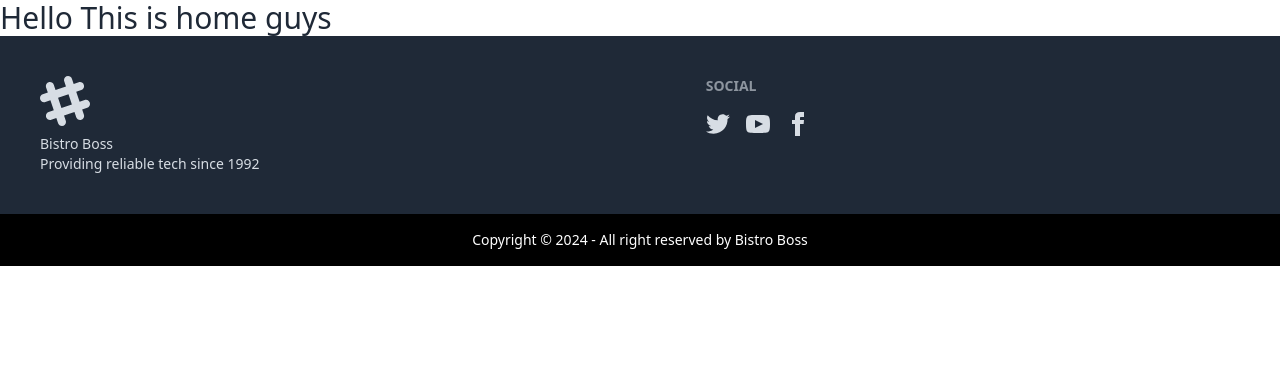
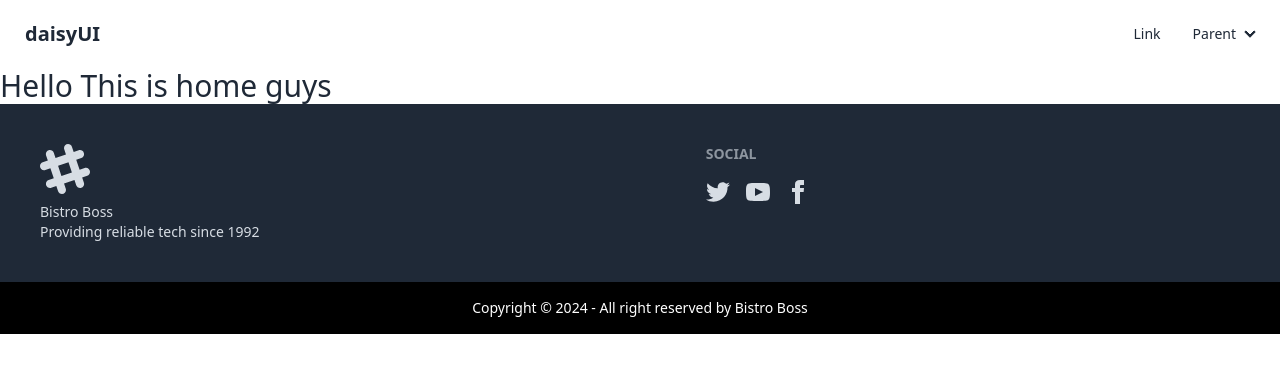
Before and after one commit to ifajul89/bistro-boss-client, a React (Vite) app: page / in a window 1280 px wide. Shown: the top 372 px of the page. Built offline with nearby package versions, Linux system fonts and the light colour scheme.

Commit message:
added basic navbar item

```diff
--- a/src/Layout/Main.jsx
+++ b/src/Layout/Main.jsx
@@ -1,9 +1,11 @@
 import { Outlet } from "react-router-dom";
 import Footer from "../Pages/Shared/Footer/Footer";
+import NavBar from "../Pages/Shared/NavBar/NavBar";
 
 const Main = () => {
   return (
     <>
+      <NavBar></NavBar>
       <Outlet></Outlet>
       <Footer></Footer>
     </>
--- /dev/null
+++ b/src/Pages/Shared/NavBar/NavBar.jsx
@@ -0,0 +1,33 @@
+const NavBar = () => {
+  return (
+    <div>
+      <div className="navbar bg-base-100">
+        <div className="flex-1">
+          <a className="btn btn-ghost text-xl">daisyUI</a>
+        </div>
+        <div className="flex-none">
+          <ul className="menu menu-horizontal px-1">
+            <li>
+              <a>Link</a>
+            </li>
+            <li>
+              <details>
+                <summary>Parent</summary>
+                <ul className="bg-base-100 rounded-t-none p-2">
+                  <li>
+                    <a>Link 1</a>
+                  </li>
+                  <li>
+                    <a>Link 2</a>
+                  </li>
+                </ul>
+              </details>
+            </li>
+          </ul>
+        </div>
+      </div>
+    </div>
+  );
+};
+
+export default NavBar;
```
Also changed, not shown: src/Pages/Shared/Footer/Footer.jsx (indentation only). Lines whose indentation alone changed are shown as unchanged.
